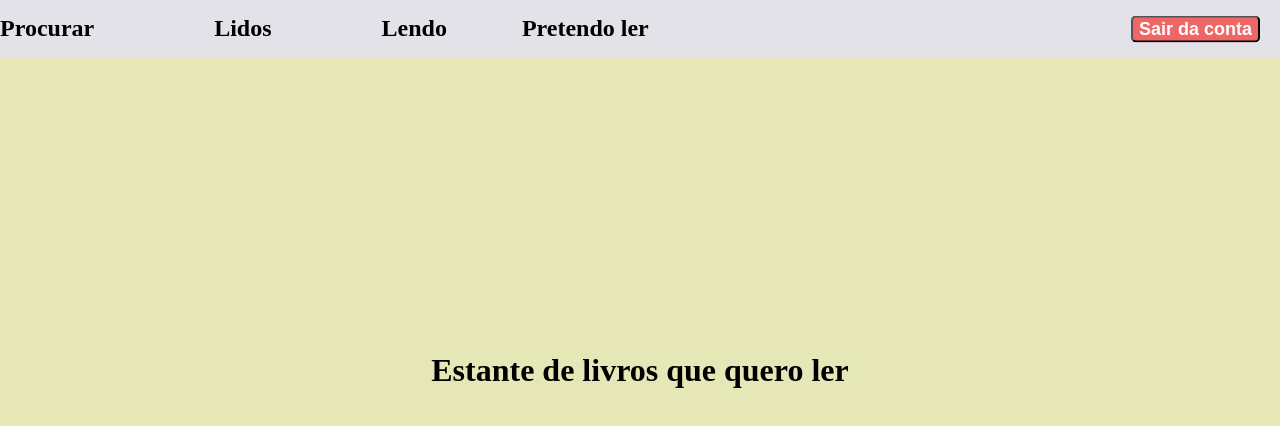
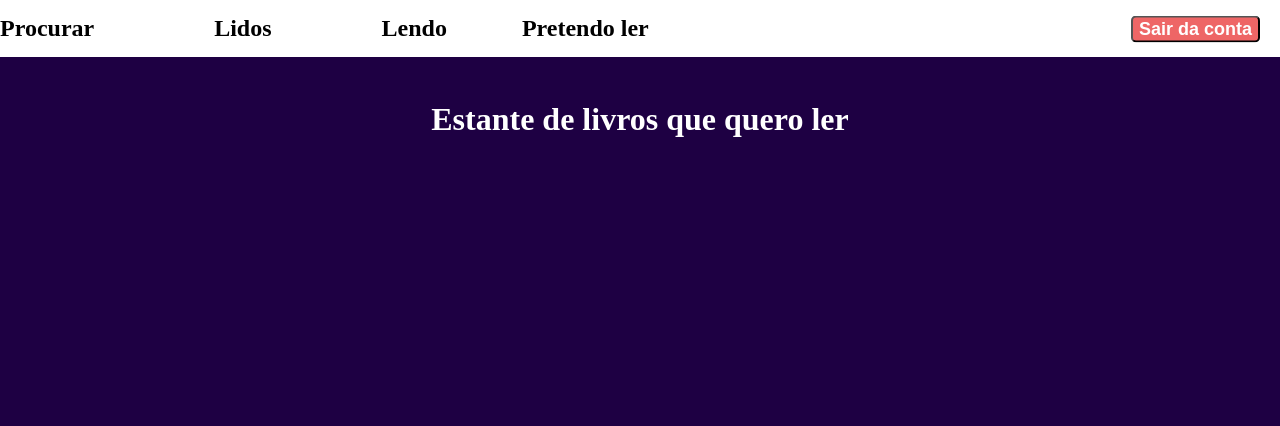
Before and after one commit to megusta01/my-bookshelf, a plain HTML site: page login/assets/html/ler.html in a window 1280 px wide. Drawn offline with Linux system fonts and the light colour scheme; sample sign-in values are in the browser's storage; a web font is replaced by a local one.

```diff
--- a/login/assets/css/estantes.css
+++ b/login/assets/css/estantes.css
@@ -4,19 +4,20 @@
 /* Estilo básico para o corpo da página */
 body {
     font-family: 'Hahmlet', serif; /* Define a fonte padrão para o corpo */
-    background-color: #E5E8B6; /* Cor de fundo */
+    background-color: #1E0043; /* Cor de fundo */
     margin: 0;
     padding: 0;
     display: flex;
     flex-direction: column;
     align-items: center;
     justify-content: center;
-    height: 100vh; /* 100% da altura da viewport (janela do navegador) */
+
 }
 
 /* Estilo para o título das estantes */
 .titulo-estantes {
-    color: #000000; /* Cor do texto */
+    margin-top: 80px;
+    color: #ffffff; /* Cor do texto */
     font-family: 'Hahmlet', serif; /* Define a fonte para o título das estantes */
 }
 
@@ -27,7 +28,7 @@ body {
     width: 100%;
     height: auto;
     z-index: 100;
-    background-color: #E3E2E9; /* Cor de fundo da barra de navegação */
+    background-color: #ffffff; /* Cor de fundo da barra de navegação */
     padding: 15px 0px;
 }
 
@@ -117,7 +118,7 @@ body {
 
 /* Estilo para o container */
 .container {
-    max-width: 1000px;
+    max-width: 550px;
     margin: 30px;
 }
 
```
